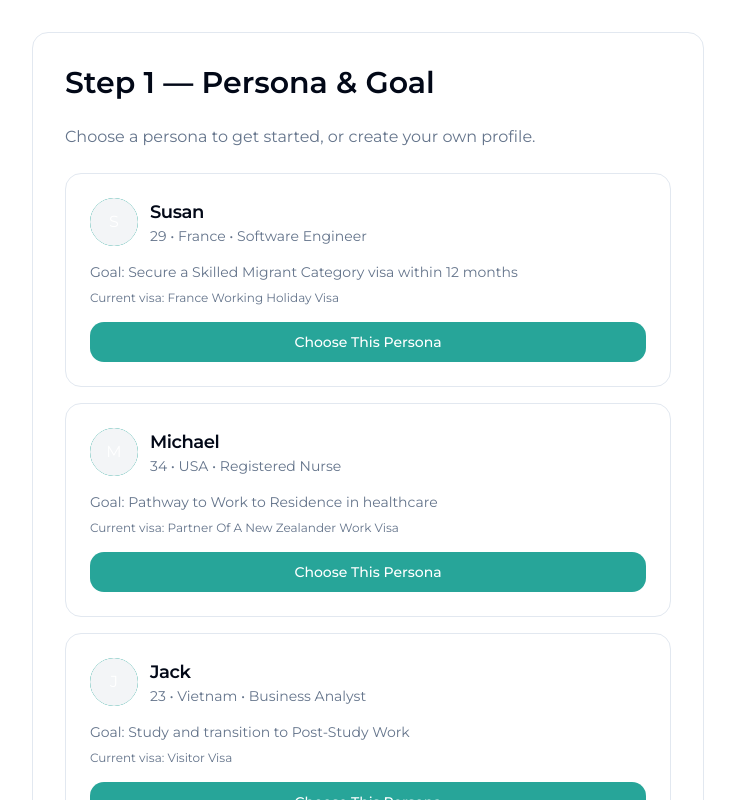
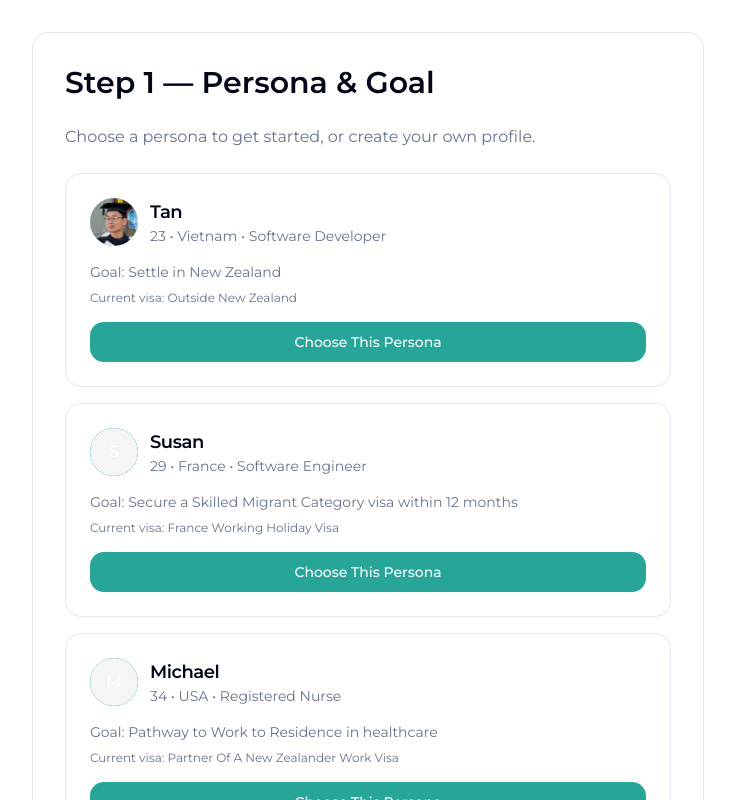
Before and after one commit to AirieImmigration/UIHackathon, a React (Vite) app: page /plan/step-1 in a window 1280 px wide. Shown: the top 800 px of the page, without its empty margins (272-1007 px from the left). Built offline with nearby package versions, Linux system fonts and the light colour scheme.

Commit message:
change step 1 so that the persona is Tan

```diff
--- a/src/components/persona/PersonaCard.tsx
+++ b/src/components/persona/PersonaCard.tsx
@@ -15,11 +15,11 @@ export function PersonaCard({ persona, title, className }: PersonaCardProps) {
       <CardHeader className="pb-4">
         <div className="flex items-center gap-3">
           <div className="h-12 w-12 bg-primary text-primary-foreground rounded-full flex items-center justify-center text-xl">
-            👤
+              <img src='/tan-avatar.jpg' alt={persona.name} className="h-10 w-10 rounded-full" />
           </div>
           <div>
             <CardTitle className="text-lg">{title}</CardTitle>
-            <p className="text-sm text-muted-foreground">{persona.name}</p>
+            <p className="text-sm text-muted-foreground">Tan</p>
           </div>
         </div>
       </CardHeader>
@@ -31,12 +31,16 @@ export function PersonaCard({ persona, title, className }: PersonaCardProps) {
         </div>
         <div>
           <p className="text-sm font-medium">Current Role</p>
-          <p className="text-sm text-muted-foreground">{persona.currentJobTitle}</p>
+          {/* <p className="text-sm text-muted-foreground">{persona.currentJobTitle}</p> */}
+          <p className="text-sm text-muted-foreground">Software Developer</p>
+
         </div>
         {persona.jobDescription && (
           <div>
             <p className="text-sm font-medium">Job Description</p>
-            <p className="text-sm text-muted-foreground">{persona.jobDescription}</p>
+            {/* <p className="text-sm text-muted-foreground">{persona.jobDescription}</p> */}
+            <p className="text-sm text-muted-foreground">Software Developer</p>
+
           </div>
         )}
         <div>
@@ -51,7 +55,8 @@ export function PersonaCard({ persona, title, className }: PersonaCardProps) {
           <div>
             <p className="text-sm font-medium">Current Visa</p>
             <p className="text-sm text-muted-foreground">
-              {persona.currentVisaSlug === "outside-nz" ? "Outside New Zealand" : persona.currentVisaSlug.replace("-", " ").replace(/\b\w/g, l => l.toUpperCase())}
+              {/* {persona.currentVisaSlug === "outside-nz" ? "Outside New Zealand" : persona.currentVisaSlug.replace("-", " ").replace(/\b\w/g, l => l.toUpperCase())} */}
+              Outside New Zealand
             </p>
           </div>
         )}
--- a/src/components/persona/PersonaSelectionCard.tsx
+++ b/src/components/persona/PersonaSelectionCard.tsx
@@ -11,6 +11,55 @@ interface PersonaSelectionCardProps {
   isStartFromScratch?: boolean;
 }
 
+// export function PersonaSelectionCard({
+//   persona,
+//   title,
+//   description,
+//   onSelect,
+//   isStartFromScratch = false
+// }: PersonaSelectionCardProps) {
+//   return (
+//     <Card className="rounded-2xl shadow-[var(--shadow-soft)] hover:shadow-[var(--shadow-glow)] transition-all cursor-pointer group">
+//       <CardHeader className="pb-4">
+//         <div className="flex items-center gap-3">
+//           <Avatar className="h-12 w-12 bg-primary text-primary-foreground">
+//             <AvatarFallback>
+//               {isStartFromScratch ? "+" : persona?.name[0]}
+//             </AvatarFallback>
+//           </Avatar>
+//           <div>
+//             <CardTitle className="text-lg">{title}</CardTitle>
+//             <p className="text-sm text-muted-foreground">
+//               {persona ? `${persona.age} • ${persona.country} • ${persona.currentJobTitle}` : description}
+//             </p>
+//           </div>
+//         </div>
+//       </CardHeader>
+//       <CardContent className="pt-0">
+//         {persona && (
+//           <div className="space-y-2 mb-4">
+//             <p className="text-sm text-muted-foreground">
+//               Goal: {persona.goal.summary}
+//             </p>
+//             {persona.currentVisaSlug && (
+//               <p className="text-xs text-muted-foreground">
+//                 Current visa: {persona.currentVisaSlug === "outside-nz" ? "Outside New Zealand" : persona.currentVisaSlug.replace("-", " ").replace(/\b\w/g, l => l.toUpperCase())}
+//               </p>
+//             )}
+//           </div>
+//         )}
+//         <Button
+//           onClick={onSelect}
+//           className="w-full group-hover:bg-primary/90"
+//         >
+//           {isStartFromScratch ? "Start Fresh" : "Choose This Persona"}
+//         </Button>
+//       </CardContent>
+//     </Card>
+//   );
+// }
+
+
 export function PersonaSelectionCard({
   persona,
   title,
@@ -18,40 +67,75 @@ export function PersonaSelectionCard({
   onSelect,
   isStartFromScratch = false
 }: PersonaSelectionCardProps) {
+  const isJack = title === "Jack";
+
+  // Display overrides for "Jack"
+  const displayTitle = isJack ? "Tan" : title;
+  const displayAge = isJack ? 23 : persona?.age;
+  const displayJob = isJack ? "Software Developer" : persona?.currentJobTitle;
+  const displayGoal = isJack ? "Settle in New Zealand" : persona?.goal.summary;
+
+
+  // Current visa: override for Jack, otherwise derive from slug
+  let displayCurrentVisa: string | undefined;
+  if (isJack) {
+    displayCurrentVisa = "Outside New Zealand";
+  } else if (persona?.currentVisaSlug) {
+    displayCurrentVisa =
+      persona.currentVisaSlug === "outside-nz"
+        ? "Outside New Zealand"
+        : persona.currentVisaSlug
+            .replace(/-/g, " ")
+            .replace(/\b\w/g, (l) => l.toUpperCase());
+  }
+
   return (
     <Card className="rounded-2xl shadow-[var(--shadow-soft)] hover:shadow-[var(--shadow-glow)] transition-all cursor-pointer group">
       <CardHeader className="pb-4">
         <div className="flex items-center gap-3">
-          <Avatar className="h-12 w-12 bg-primary text-primary-foreground">
-            <AvatarFallback>
-              {isStartFromScratch ? "+" : persona?.name[0]}
-            </AvatarFallback>
+          <Avatar className="h-12 w-12 bg-primary text-primary-foreground overflow-hidden">
+            {isStartFromScratch ? (
+              <AvatarFallback>+</AvatarFallback>
+            ) : isJack ? (
+              // Use an image inside AvatarFallback for the "Jack" card
+              <AvatarFallback className="p-0">
+                <img
+                  src="/tan-avatar.jpg" // <-- replace with your actual image path
+                  alt="Tan"
+                  className="h-full w-full object-cover rounded-full"
+                />
+              </AvatarFallback>
+            ) : (
+              <AvatarFallback>{persona?.name?.[0]}</AvatarFallback>
+            )}
           </Avatar>
           <div>
-            <CardTitle className="text-lg">{title}</CardTitle>
+            <CardTitle className="text-lg">{displayTitle}</CardTitle>
             <p className="text-sm text-muted-foreground">
-              {persona ? `${persona.age} • ${persona.country} • ${persona.currentJobTitle}` : description}
+              {persona
+                ? `${displayAge} • ${persona.country} • ${displayJob}`
+                : description}
             </p>
           </div>
         </div>
       </CardHeader>
+
       <CardContent className="pt-0">
-        {persona && (
+        {(persona || isJack) && (
           <div className="space-y-2 mb-4">
             <p className="text-sm text-muted-foreground">
-              Goal: {persona.goal.summary}
+              Goal: {displayGoal}
             </p>
-            {persona.currentVisaSlug && (
+
+            {displayCurrentVisa && (
               <p className="text-xs text-muted-foreground">
-                Current visa: {persona.currentVisaSlug === "outside-nz" ? "Outside New Zealand" : persona.currentVisaSlug.replace("-", " ").replace(/\b\w/g, l => l.toUpperCase())}
+                Current visa: {displayCurrentVisa}
               </p>
             )}
           </div>
         )}
-        <Button
-          onClick={onSelect}
-          className="w-full group-hover:bg-primary/90"
-        >
+
+        <Button onClick={onSelect} className="w-full group-hover:bg-primary/90">
           {isStartFromScratch ? "Start Fresh" : "Choose This Persona"}
         </Button>
       </CardContent>
--- a/src/components/timeline/ImmigrationTimeline.tsx
+++ b/src/components/timeline/ImmigrationTimeline.tsx
@@ -39,7 +39,7 @@ export function ImmigrationTimeline({ persona, goal }: ImmigrationTimelineProps)
 
   return (
     <div className="w-full max-w-4xl mx-auto p-6">
-      <h2 className="text-2xl font-semibold mb-8 text-center">Your Immigration Journey</h2>
+      <h2 className="text-2xl font-semibold mb-12 text-center">Your Immigration Journey</h2>
 
       {/* Desktop Timeline */}
       <div className="relative hidden md:block">
--- a/src/pages/plan/Step1.tsx
+++ b/src/pages/plan/Step1.tsx
@@ -194,7 +194,12 @@ export default function Step1() {
                 </p>
 
                 <div className="grid gap-4">
-                  {Object.values(personas).map((persona) => (
+                  {[
+                    // Jack(s) first
+                    ...Object.values(personas).filter(p => p.name === "Jack"),
+                    // then everyone else, preserving order
+                    ...Object.values(personas).filter(p => p.name !== "Jack"),
+                  ].map((persona) => (
                     <PersonaSelectionCard
                       key={persona.slug}
                       persona={persona}
@@ -211,6 +216,7 @@ export default function Step1() {
                     isStartFromScratch
                   />
                 </div>
+
               </div>
             )}
 
--- /dev/null
+++ b/src/tools/GetPercentage.tsx
@@ -0,0 +1,17 @@
+
+
+// Change this later
+export default async function GetPercentage(inputText: string, guidancePrompt: string): Promise<string> {
+  const res = await fetch("https://airiedevapi-gwfcg9fyf4fwg2b2.australiaeast-01..net/Airie/...", {
+    method: "POST",
+    headers: { "Content-Type": "application/json" },
+    body: JSON.stringify({ inputText, guidancePrompt }),
+  });
+
+  if (!res.ok) {
+    throw new Error(`Request failed: ${res.status} ${res.statusText}`);
+  }
+
+  const data = await res.json()
+  return data.choices[0].message.content
+}
```
Also changed, not shown: src/components/timeline/TimelinePin.tsx (+32 -14 lines), public/tan-avatar.jpg (added), 1 other file (tests, documents, lock files or other folders).
